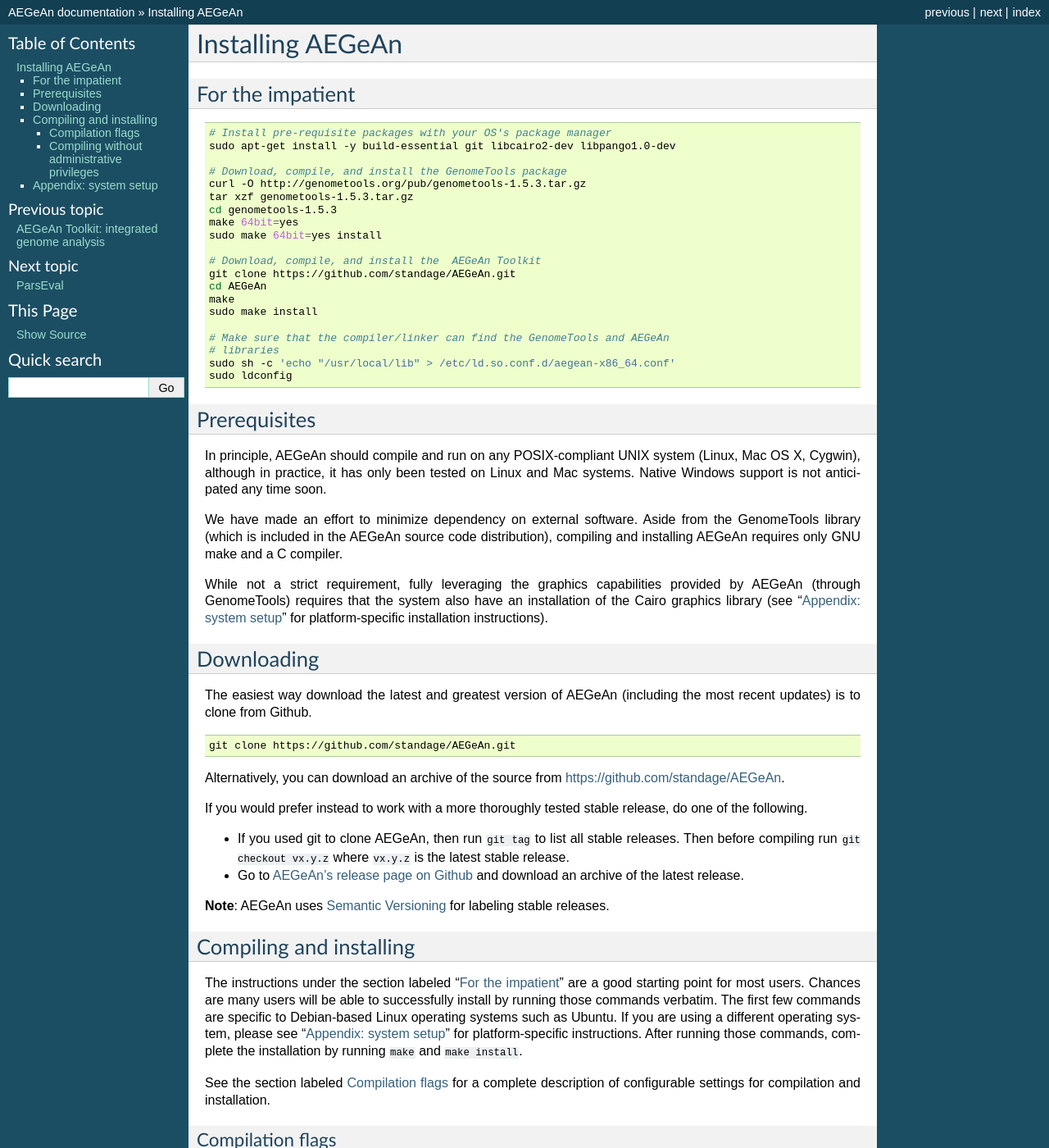
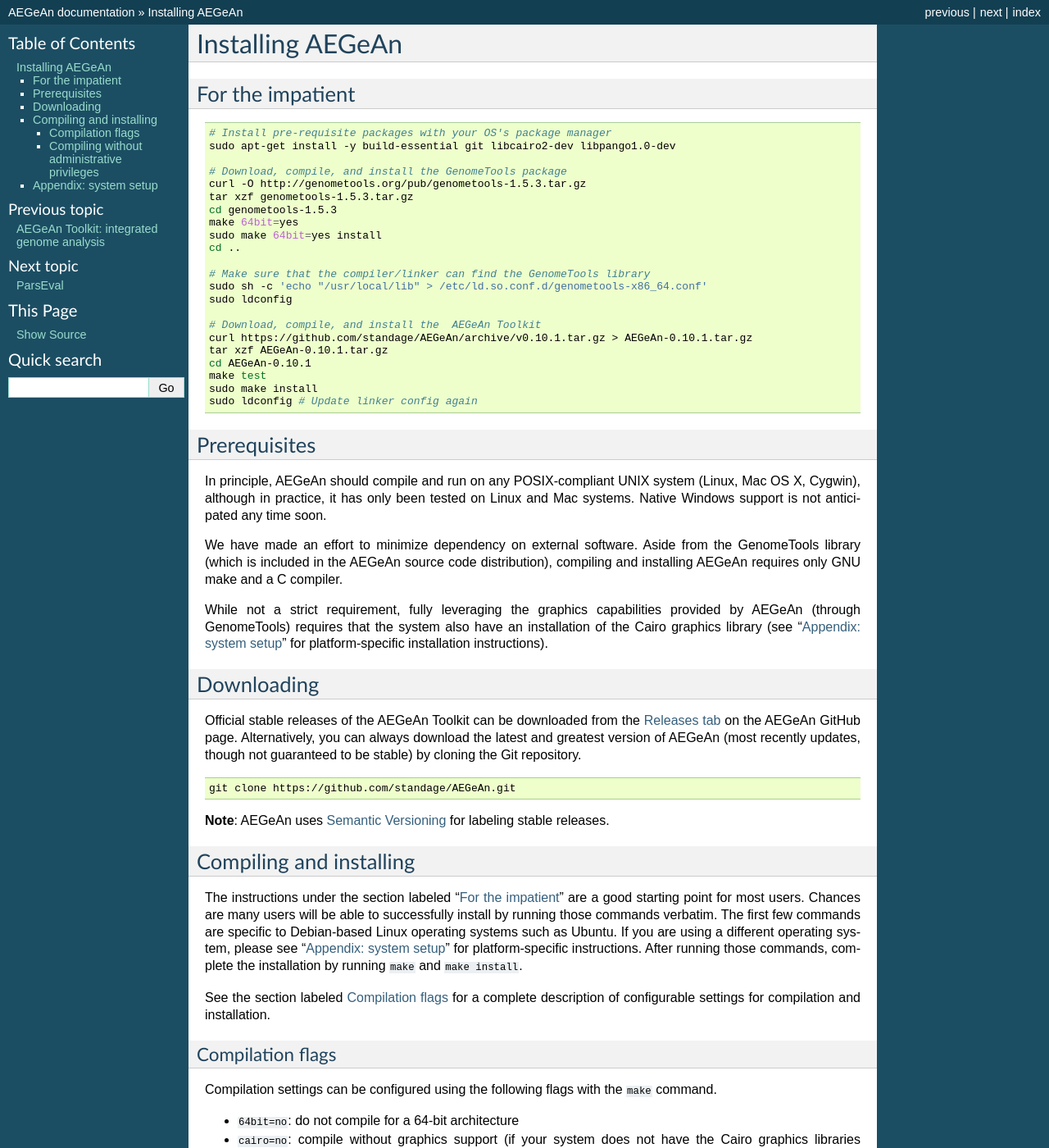
Before and after one commit to BrendelGroup/AEGeAn, a Sphinx documentation site: the page built from docs/install.rst, in a window 1280 px wide and 1400 px high. Shown: the whole window at 82% size. Built offline with Sphinx 7.4.7, drawn with Linux system fonts in a browser that asks for light colours; some of the changed text lies outside the part shown.

Commit message:
Update install docs

```diff
--- a/docs/install.rst
+++ b/docs/install.rst
@@ -16,17 +16,19 @@
     cd genometools-1.5.3
     make 64bit=yes
     sudo make 64bit=yes install
+    cd ..
+
+    # Make sure that the compiler/linker can find the GenomeTools library
+    sudo sh -c 'echo "/usr/local/lib" > /etc/ld.so.conf.d/genometools-x86_64.conf'
+    sudo ldconfig
 
     # Download, compile, and install the  AEGeAn Toolkit
-    git clone https://github.com/standage/AEGeAn.git
-    cd AEGeAn
-    make
+    curl https://github.com/standage/AEGeAn/archive/v0.10.1.tar.gz > AEGeAn-0.10.1.tar.gz
+    tar xzf AEGeAn-0.10.1.tar.gz
+    cd AEGeAn-0.10.1
+    make test
     sudo make install
-
-    # Make sure that the compiler/linker can find the GenomeTools and AEGeAn
-    # libraries
-    sudo sh -c 'echo "/usr/local/lib" > /etc/ld.so.conf.d/aegean-x86_64.conf'
-    sudo ldconfig
+    sudo ldconfig # Update linker config again
 
 
 Prerequisites
@@ -48,26 +50,15 @@
 
 Downloading
 -----------
-The easiest way download the latest and greatest version of AEGeAn (including
-the most recent updates) is to clone from Github.
+Official stable releases of the AEGeAn Toolkit can be downloaded from the
+`Releases tab <https://github.com/standage/AEGeAn/releases>`_ on the AEGeAn
+GitHub page. Alternatively, you can always download the latest and greatest
+version of AEGeAn (most recently updates, though not guaranteed to be stable)
+by cloning the Git repository.
 
 .. code-block:: bash
 
     git clone https://github.com/standage/AEGeAn.git
-
-Alternatively, you can download an archive of the source from
-https://github.com/standage/AEGeAn.
-
-If you would prefer instead to work with a more thoroughly tested stable
-release, do one of the following.
-
-* If you used git to clone AEGeAn, then run ``git tag`` to list all stable
-  releases. Then before compiling run ``git checkout vx.y.z`` where ``vx.y.z``
-  is the latest stable release.
-
-* Go to `AEGeAn's release page on Github
-  <https://github.com/standage/AEGeAn/releases>`_ and download an archive of the
-  latest release.
 
 **Note**: AEGeAn uses `Semantic Versioning <http://semver.org>`_ for labeling
 stable releases.
@@ -96,8 +87,9 @@
 * ``64bit=no``: do not compile for a 64-bit architecture
 * ``cairo=no``: compile without graphics support (if your system does not have
   the Cairo graphics libraries installed)
-* ``prefix=$DIR``: install GenomeTools and AEGeAn in ``$DIR`` rather than the
-  default directory ``/usr/local``
+* ``prefix=$DIR``: install AEGeAn in ``$DIR`` rather than the default directory
+  ``/usr/local``; it is expected that GenomeTools is installed with the same
+  prefix
 * ``optimize=yes``: enable performance optimization for the AEGeAn code
 * ``errorcheck=no``: allow code to compile even if there are warnings
 * ``debug=no``: disable debugging support
@@ -117,11 +109,10 @@
 * libraries are installed in ``/usr/local/lib``
 * auxiliary data files are installed in ``/usr/local/share``
 
-If you do not have administrative privileges on your
-machine, then you will not be able to run ``make install`` without specifying an
-alternative installation directory with ``prefix``. Creating an installation
-directory within your home directory, as shown in the following example, is
-recommended.
+If you do not have administrative privileges on your machine, then you will not
+be able to run ``make install`` without specifying an alternative installation
+directory with ``prefix``. Creating an installation directory within your home
+directory, as shown in the following example, is recommended.
 
 .. code-block:: bash
 
```
